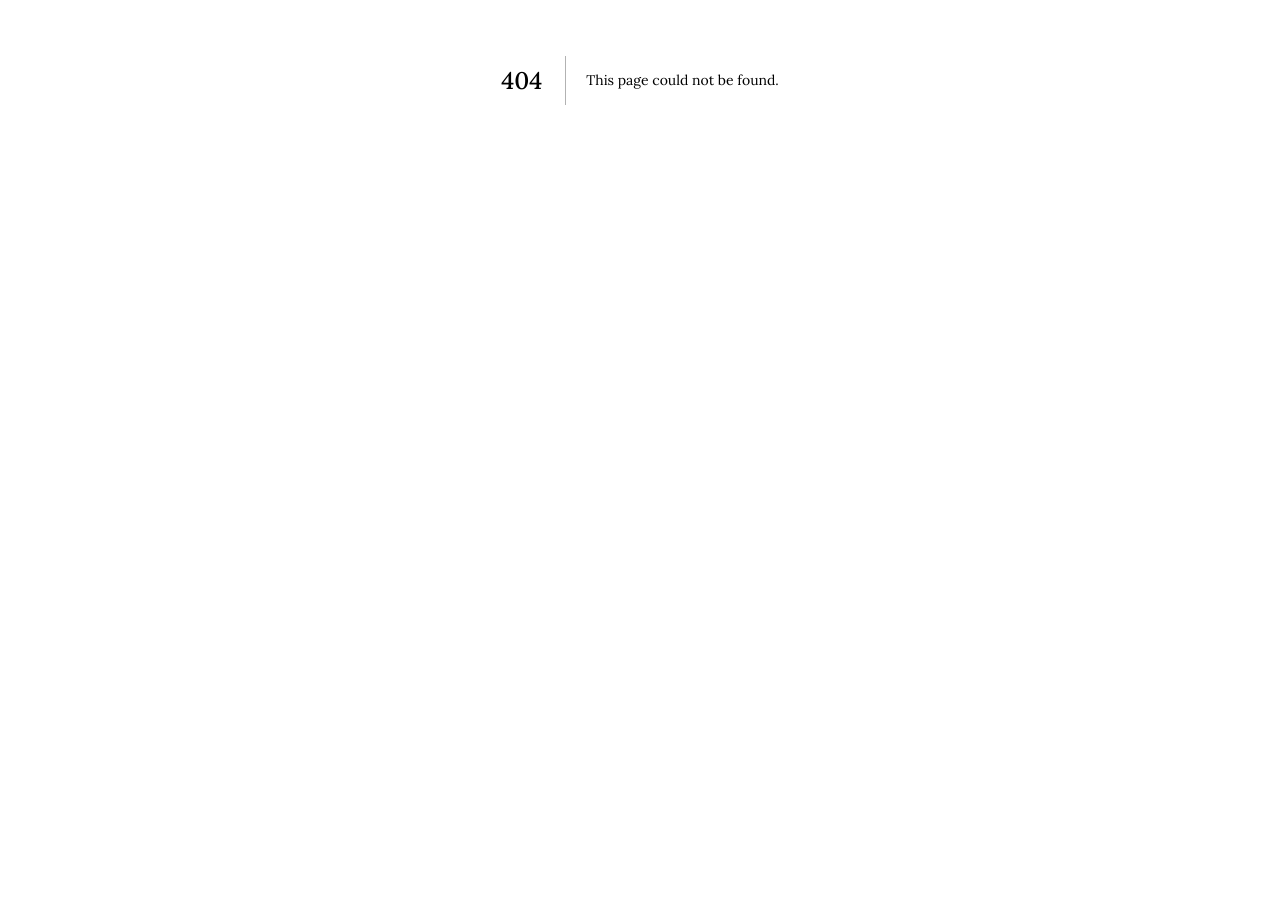
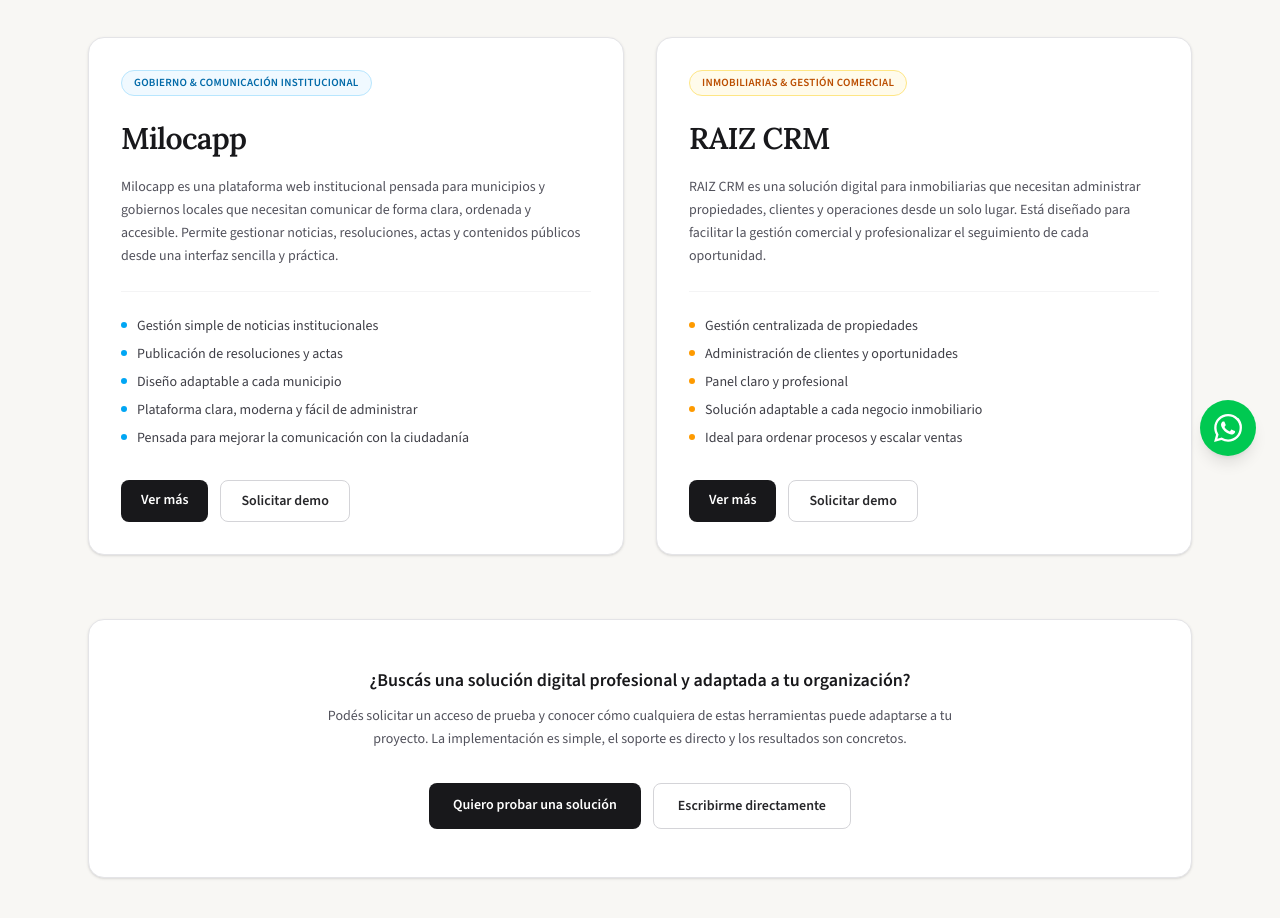
Before and after one commit to nuevositio/sergio-perez-website2, a Next.js app: page /productos in a window 1280 px wide. Before the commit this address had no page. Shown: the part 320-1238 px from the top of the page. Before the commit the page ends 800 px from the top, so only its background shows below. Built offline with nearby package versions, Linux system fonts and the light colour scheme.

Commit message:
feat: agregar sección Productos con Milocapp y RAIZ CRM

```diff
--- /dev/null
+++ b/src/app/(public)/productos/page.tsx
@@ -0,0 +1,172 @@
+import type { Metadata } from "next";
+import Link from "next/link";
+
+export const metadata: Metadata = {
+  title: "Productos — Soluciones Digitales Propias | Sergio Pérez",
+  description:
+    "Milocapp y RAIZ CRM: soluciones digitales desarrolladas para municipios y gestión inmobiliaria. Conocé cómo pueden transformar la comunicación y gestión de tu organización.",
+  alternates: { canonical: "https://www.sergioperez.uy/productos" },
+  openGraph: {
+    title: "Productos — Soluciones Digitales Propias | Sergio Pérez",
+    description:
+      "Dos soluciones digitales listas para implementar: Milocapp para gobiernos locales y RAIZ CRM para inmobiliarias.",
+    url: "https://www.sergioperez.uy/productos",
+    type: "website",
+  },
+};
+
+const WA_BASE = "https://wa.me/59895342022?text=";
+
+const products = [
+  {
+    id: "milocapp",
+    tag: "Gobierno & comunicación institucional",
+    name: "Milocapp",
+    logotype: "Milo\u200Bcapp",
+    accentColor: "bg-sky-50 text-sky-700 border-sky-200",
+    dotColor: "bg-sky-500",
+    description:
+      "Milocapp es una plataforma web institucional pensada para municipios y gobiernos locales que necesitan comunicar de forma clara, ordenada y accesible. Permite gestionar noticias, resoluciones, actas y contenidos públicos desde una interfaz sencilla y práctica.",
+    benefits: [
+      "Gestión simple de noticias institucionales",
+      "Publicación de resoluciones y actas",
+      "Diseño adaptable a cada municipio",
+      "Plataforma clara, moderna y fácil de administrar",
+      "Pensada para mejorar la comunicación con la ciudadanía",
+    ],
+    url: "https://milocapp.uy/",
+    waText:
+      "Hola%20Sergio%2C%20quiero%20solicitar%20un%20test%20de%20Milocapp%20para%20mi%20municipio",
+  },
+  {
+    id: "raiz-crm",
+    tag: "Inmobiliarias & gestión comercial",
+    name: "RAIZ CRM",
+    logotype: "RAIZ\u00A0CRM",
+    accentColor: "bg-amber-50 text-amber-700 border-amber-200",
+    dotColor: "bg-amber-500",
+    description:
+      "RAIZ CRM es una solución digital para inmobiliarias que necesitan administrar propiedades, clientes y operaciones desde un solo lugar. Está diseñado para facilitar la gestión comercial y profesionalizar el seguimiento de cada oportunidad.",
+    benefits: [
+      "Gestión centralizada de propiedades",
+      "Administración de clientes y oportunidades",
+      "Panel claro y profesional",
+      "Solución adaptable a cada negocio inmobiliario",
+      "Ideal para ordenar procesos y escalar ventas",
+    ],
+    url: "https://raiz-crm-rho.vercel.app/",
+    waText:
+      "Hola%20Sergio%2C%20quiero%20solicitar%20un%20test%20de%20RAIZ%20CRM%20para%20mi%20inmobiliaria",
+  },
+];
+
+export default function ProductosPage() {
+  return (
+    <div className="space-y-16">
+      {/* Encabezado de sección */}
+      <section className="space-y-4">
+        <p className="text-xs font-semibold uppercase tracking-[0.16em] text-zinc-400">
+          Productos
+        </p>
+        <h1 className="text-4xl font-semibold text-zinc-900">
+          Soluciones digitales propias
+        </h1>
+        <p className="max-w-2xl text-base leading-relaxed text-zinc-600">
+          Desarrollé estas herramientas para resolver problemas reales de gestión, comunicación y
+          ventas. Son productos funcionales, probados y listos para ser implementados por
+          organizaciones que buscan una solución profesional y escalable.
+        </p>
+      </section>
+
+      {/* Cards de productos */}
+      <div className="grid gap-8 lg:grid-cols-2">
+        {products.map((product) => (
+          <article
+            key={product.id}
+            className="group flex flex-col rounded-2xl border border-zinc-200 bg-white p-8 shadow-sm transition-shadow duration-300 hover:shadow-md"
+          >
+            {/* Tag de categoría */}
+            <span
+              className={`inline-flex w-fit items-center rounded-full border px-3 py-1 text-[11px] font-semibold uppercase tracking-wide ${product.accentColor}`}
+            >
+              {product.tag}
+            </span>
+
+            {/* Logotipo tipográfico */}
+            <div className="mt-6 mb-2">
+              <h2 className="text-3xl font-semibold tracking-tight text-zinc-900">
+                {product.logotype}
+              </h2>
+            </div>
+
+            {/* Descripción */}
+            <p className="mt-3 text-sm leading-relaxed text-zinc-600">
+              {product.description}
+            </p>
+
+            {/* Lista de beneficios */}
+            <ul className="mt-6 space-y-2 border-t border-zinc-100 pt-6">
+              {product.benefits.map((benefit) => (
+                <li key={benefit} className="flex items-start gap-2.5 text-sm text-zinc-700">
+                  <span
+                    className={`mt-1.5 h-1.5 w-1.5 shrink-0 rounded-full ${product.dotColor}`}
+                    aria-hidden="true"
+                  />
+                  {benefit}
+                </li>
+              ))}
+            </ul>
+
+            {/* Botones de acción */}
+            <div className="mt-8 flex flex-wrap gap-3">
+              <a
+                href={product.url}
+                target="_blank"
+                rel="noopener noreferrer"
+                className="rounded-lg bg-zinc-900 px-5 py-2.5 text-sm font-semibold text-white transition hover:bg-zinc-700"
+              >
+                Ver más
+              </a>
+              <a
+                href={`${WA_BASE}${product.waText}`}
+                target="_blank"
+                rel="noopener noreferrer"
+                className="rounded-lg border border-zinc-300 bg-white px-5 py-2.5 text-sm font-semibold text-zinc-800 transition hover:bg-zinc-50"
+              >
+                Solicitar demo
+              </a>
+            </div>
+          </article>
+        ))}
+      </div>
+
+      {/* Bloque de cierre / CTA */}
+      <section className="rounded-2xl border border-zinc-200 bg-white px-8 py-12 text-center shadow-sm">
+        <p className="mx-auto max-w-xl text-lg font-semibold leading-snug text-zinc-900">
+          ¿Buscás una solución digital profesional y adaptada a tu organización?
+        </p>
+        <p className="mx-auto mt-3 max-w-2xl text-sm leading-relaxed text-zinc-600">
+          Podés solicitar un acceso de prueba y conocer cómo cualquiera de estas herramientas
+          puede adaptarse a tu proyecto. La implementación es simple, el soporte es directo y
+          los resultados son concretos.
+        </p>
+        <div className="mt-8 flex flex-wrap justify-center gap-3">
+          <a
+            href={`${WA_BASE}Hola%20Sergio%2C%20quiero%20conocer%20m%C3%A1s%20sobre%20tus%20soluciones%20digitales%20y%20solicitar%20un%20acceso%20de%20prueba`}
+            target="_blank"
+            rel="noopener noreferrer"
+            className="rounded-lg bg-zinc-900 px-6 py-3 text-sm font-semibold text-white transition hover:bg-zinc-700"
+          >
+            Quiero probar una solución
+          </a>
+          <Link
+            href="/contacto"
+            className="rounded-lg border border-zinc-300 bg-white px-6 py-3 text-sm font-semibold text-zinc-800 transition hover:bg-zinc-50"
+          >
+            Escribirme directamente
+          </Link>
+        </div>
+      </section>
+    </div>
+  );
+}
--- a/src/components/layout/public-footer.tsx
+++ b/src/components/layout/public-footer.tsx
@@ -3,6 +3,7 @@
 const nav = [
   { href: "/sobre-mi", label: "Sobre mí" },
   { href: "/servicios", label: "Servicios" },
+  { href: "/productos", label: "Productos" },
   { href: "/columnas", label: "Columnas" },
   { href: "/proyectos", label: "Proyectos" },
   { href: "/desarrollo", label: "Desarrollo web" },
--- a/src/components/layout/public-header.tsx
+++ b/src/components/layout/public-header.tsx
@@ -6,6 +6,7 @@
 const links = [
   { href: "/sobre-mi", label: "Sobre mí" },
   { href: "/servicios", label: "Servicios" },
+  { href: "/productos", label: "Productos" },
   { href: "/desarrollo", label: "Desarrollo" },
   { href: "/columnas", label: "Columnas" },
   { href: "/proyectos", label: "Proyectos" },
```
